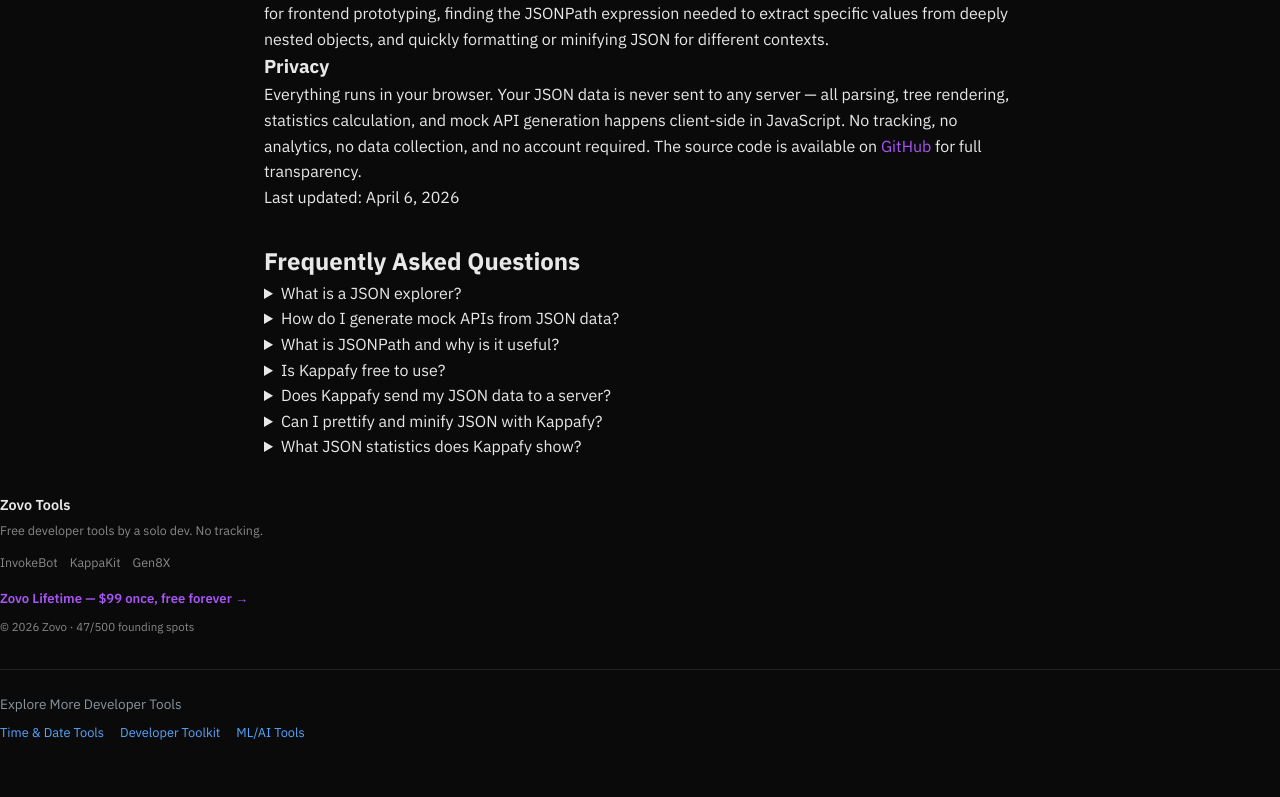
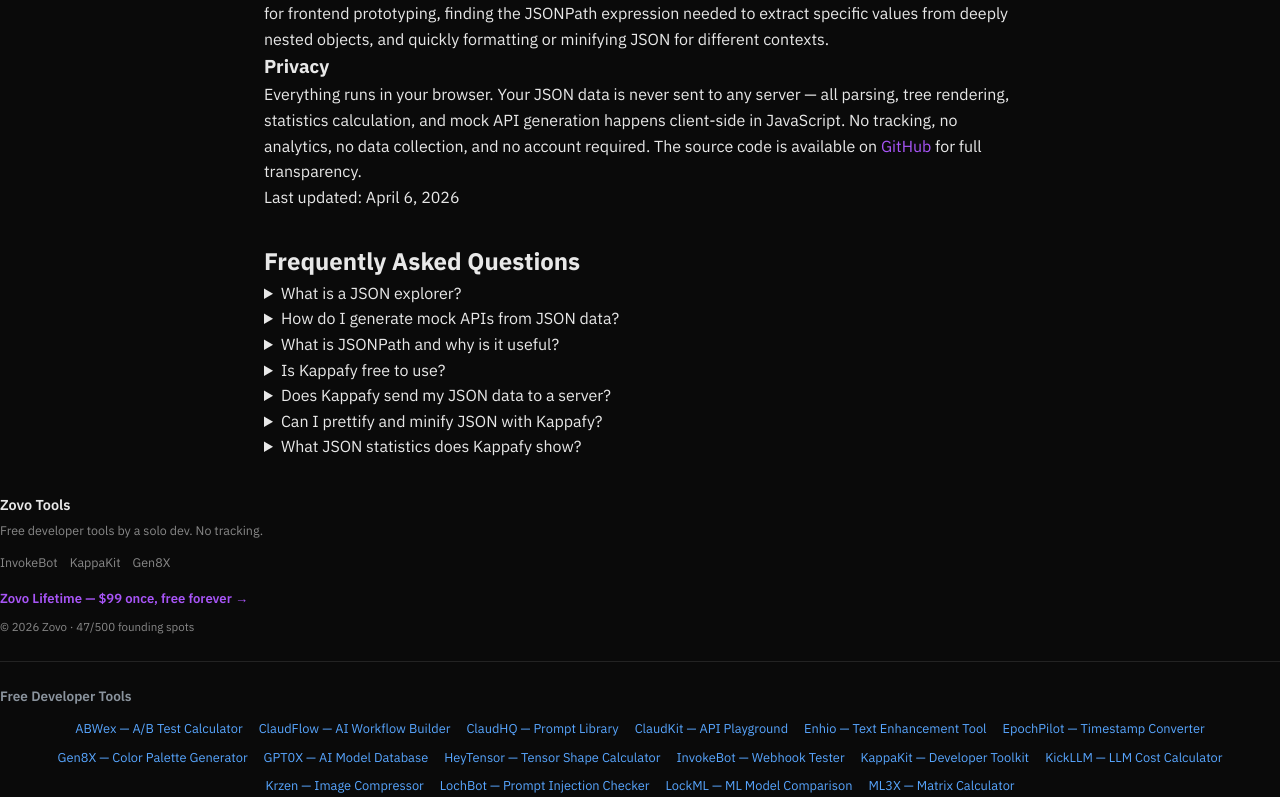
Before and after one commit to theluckystrike/kappafy.com, a plain HTML site: page index.html in a window 1280 px wide. Shown: the part 1604-2401 px from the top of the page. Before the commit the page ends 2348 px from the top, so only its background shows below. Drawn offline with nearby package versions, Linux system fonts and the light colour scheme.

Commit message:
Add comprehensive cross-link footer with all 16 sister tools

```diff
--- a/index.html
+++ b/index.html
@@ -184,12 +184,25 @@
         &copy; 2026 <a href="https://zovo.one">Zovo</a> &middot; 47/500 founding spots
       </div>
     </div>
-      <div class="explore-tools" style="margin-top:2rem;padding-top:1.5rem;border-top:1px solid rgba(255,255,255,0.1);">
-        <p style="font-size:0.85rem;color:#8b949e;margin-bottom:0.5rem;">Explore More Developer Tools</p>
-        <div style="display:flex;gap:1rem;flex-wrap:wrap;font-size:0.8rem;">
-          <a href="https://epochpilot.com/tools/" style="color:#58a6ff;text-decoration:none;">Time &amp; Date Tools</a>
-          <a href="https://kappakit.com/tools/" style="color:#58a6ff;text-decoration:none;">Developer Toolkit</a>
-          <a href="https://heytensor.com/tools/" style="color:#58a6ff;text-decoration:none;">ML/AI Tools</a>
+      <div class="zovo-network" style="margin-top:1.5rem;padding-top:1.5rem;border-top:1px solid rgba(255,255,255,0.1);">
+        <p style="font-size:0.85rem;color:#8b949e;margin-bottom:0.75rem;font-weight:600;">Free Developer Tools</p>
+        <div style="display:flex;gap:0.5rem 1rem;flex-wrap:wrap;font-size:0.8rem;justify-content:center;">
+          <a href="https://abwex.com" style="color:#58a6ff;text-decoration:none;">ABWex — A/B Test Calculator</a>
+          <a href="https://claudflow.com" style="color:#58a6ff;text-decoration:none;">ClaudFlow — AI Workflow Builder</a>
+          <a href="https://claudhq.com" style="color:#58a6ff;text-decoration:none;">ClaudHQ — Prompt Library</a>
+          <a href="https://claudkit.com" style="color:#58a6ff;text-decoration:none;">ClaudKit — API Playground</a>
+          <a href="https://enhio.com" style="color:#58a6ff;text-decoration:none;">Enhio — Text Enhancement Tool</a>
+          <a href="https://epochpilot.com" style="color:#58a6ff;text-decoration:none;">EpochPilot — Timestamp Converter</a>
+          <a href="https://gen8x.com" style="color:#58a6ff;text-decoration:none;">Gen8X — Color Palette Generator</a>
+          <a href="https://gpt0x.com" style="color:#58a6ff;text-decoration:none;">GPT0X — AI Model Database</a>
+          <a href="https://heytensor.com" style="color:#58a6ff;text-decoration:none;">HeyTensor — Tensor Shape Calculator</a>
+          <a href="https://invokebot.com" style="color:#58a6ff;text-decoration:none;">InvokeBot — Webhook Tester</a>
+          <a href="https://kappakit.com" style="color:#58a6ff;text-decoration:none;">KappaKit — Developer Toolkit</a>
+          <a href="https://kickllm.com" style="color:#58a6ff;text-decoration:none;">KickLLM — LLM Cost Calculator</a>
+          <a href="https://krzen.com" style="color:#58a6ff;text-decoration:none;">Krzen — Image Compressor</a>
+          <a href="https://lochbot.com" style="color:#58a6ff;text-decoration:none;">LochBot — Prompt Injection Checker</a>
+          <a href="https://lockml.com" style="color:#58a6ff;text-decoration:none;">LockML — ML Model Comparison</a>
+          <a href="https://ml3x.com" style="color:#58a6ff;text-decoration:none;">ML3X — Matrix Calculator</a>
         </div>
       </div>
   </footer>
```
